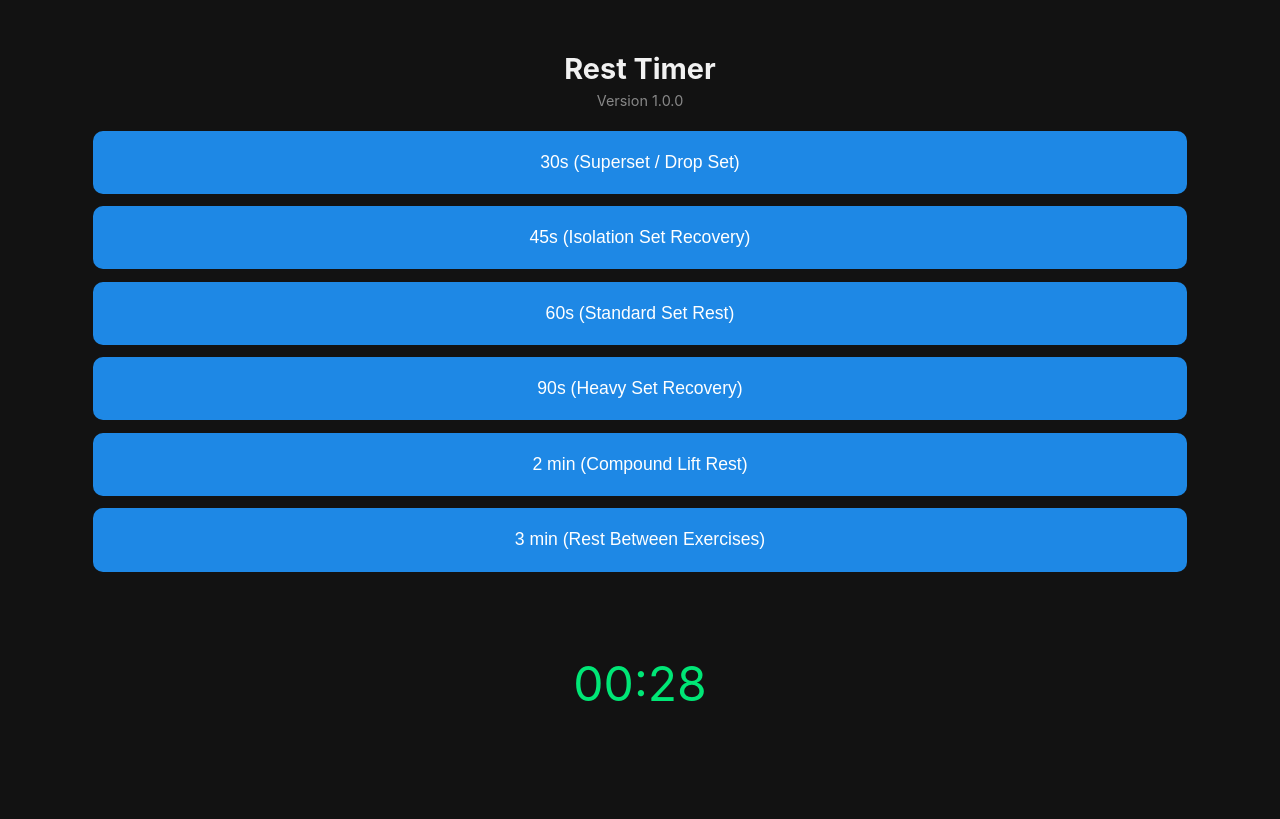
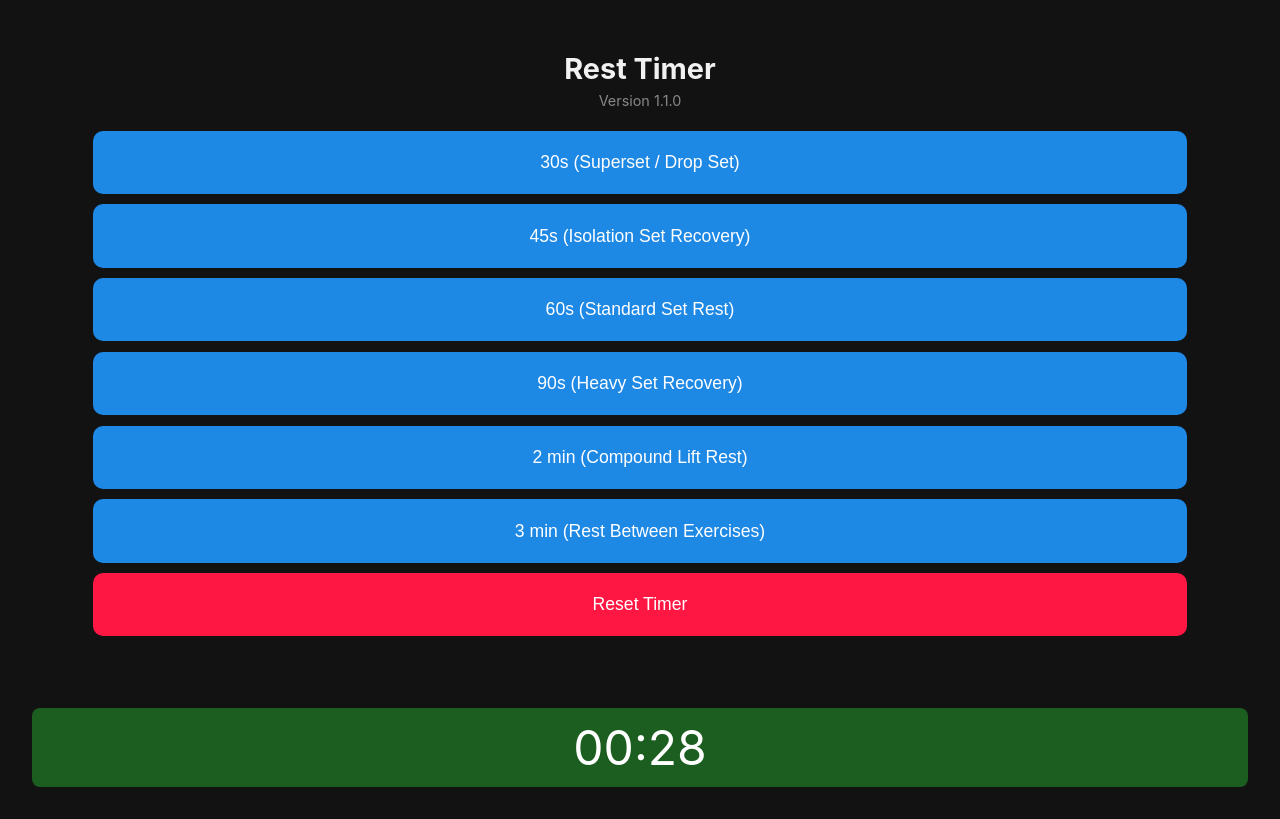
Before and after one commit to Edward-Price/rest-timer, a plain HTML site: page index.html in a window 1280 px wide. Both pictures are taken after a click on the button "30s (Superset / Drop Set)". Drawn offline with Linux system fonts and the light colour scheme.

Commit message:
Update index.html

```diff
--- a/index.html
+++ b/index.html
@@ -1,4 +1,3 @@
-
 <!DOCTYPE html>
 <html lang="en">
 <head>
@@ -30,7 +29,7 @@
         .btn {
             display: block;
             width: 90%;
-            margin: 0.7em auto;
+            margin: 0.6em auto;
             padding: 1.2em;
             font-size: 1.1em;
             border: none;
@@ -42,23 +41,32 @@
         .btn:hover {
             background-color: #1565C0;
         }
+        .btn-reset {
+            background-color: #ff1744;
+        }
+        .btn-reset:hover {
+            background-color: #d50000;
+        }
         #timer {
             font-size: 3em;
             margin-top: 1.5em;
-            color: #00e676;
-            transition: background-color 0.3s ease;
+            color: white;
             padding: 10px;
             border-radius: 8px;
+            background-color: #1b5e20;
+            transition: background-color 0.4s ease;
         }
-        .alert {
-            background-color: #ff5252;
-            color: white;
+        .yellow {
+            background-color: #fbc02d !important;
+        }
+        .red {
+            background-color: #d32f2f !important;
         }
     </style>
 </head>
 <body>
     <h1>Rest Timer</h1>
-    <div class="version">Version 1.0.0</div>
+    <div class="version">Version 1.1.0</div>
 
     <button class="btn" onclick="startTimer(30)">30s (Superset / Drop Set)</button>
     <button class="btn" onclick="startTimer(45)">45s (Isolation Set Recovery)</button>
@@ -66,14 +74,13 @@
     <button class="btn" onclick="startTimer(90)">90s (Heavy Set Recovery)</button>
     <button class="btn" onclick="startTimer(120)">2 min (Compound Lift Rest)</button>
     <button class="btn" onclick="startTimer(180)">3 min (Rest Between Exercises)</button>
+    <button class="btn btn-reset" onclick="resetTimer()">Reset Timer</button>
 
     <div id="timer">00:00</div>
 
     <script>
-        // Version cache-buster: force reload if there's a new version
-        const version = "1.0.0";
+        const version = "1.1.0";
         const storedVersion = localStorage.getItem("timerAppVersion");
-
         if (storedVersion !== version) {
             localStorage.setItem("timerAppVersion", version);
             location.reload(true);
@@ -81,10 +88,23 @@
 
         const timerDisplay = document.getElementById('timer');
         let countdown;
+        let wakeLock = null;
+        let totalTime = 0;
+
+        async function requestWakeLock() {
+            try {
+                if ('wakeLock' in navigator) {
+                    wakeLock = await navigator.wakeLock.request('screen');
+                }
+            } catch (err) {
+                console.error('Wake Lock failed:', err);
+            }
+        }
 
         function startTimer(seconds) {
             clearInterval(countdown);
-            timerDisplay.classList.remove('alert');
+            requestWakeLock();
+            totalTime = seconds;
             const endTime = Date.now() + seconds * 1000;
 
             function updateTimer() {
@@ -94,15 +114,36 @@
                 const secs = Math.floor((remaining / 1000) % 60);
                 timerDisplay.textContent = `${String(minutes).padStart(2, '0')}:${String(secs).padStart(2, '0')}`;
 
+                const percentLeft = remaining / (totalTime * 1000);
+                timerDisplay.classList.remove("red", "yellow");
+                if (percentLeft <= 0.10) {
+                    timerDisplay.classList.add("red");
+                } else if (percentLeft <= 0.6) {
+                    timerDisplay.classList.add("yellow");
+                }
+
                 if (remaining <= 0) {
                     clearInterval(countdown);
-                    timerDisplay.classList.add('alert');
+                    if (wakeLock) {
+                        wakeLock.release();
+                        wakeLock = null;
+                    }
                 }
             }
 
             updateTimer();
             countdown = setInterval(updateTimer, 1000);
         }
+
+        function resetTimer() {
+            clearInterval(countdown);
+            timerDisplay.textContent = "00:00";
+            timerDisplay.classList.remove("red", "yellow");
+            if (wakeLock) {
+                wakeLock.release();
+                wakeLock = null;
+            }
+        }
     </script>
 </body>
 </html>
```
